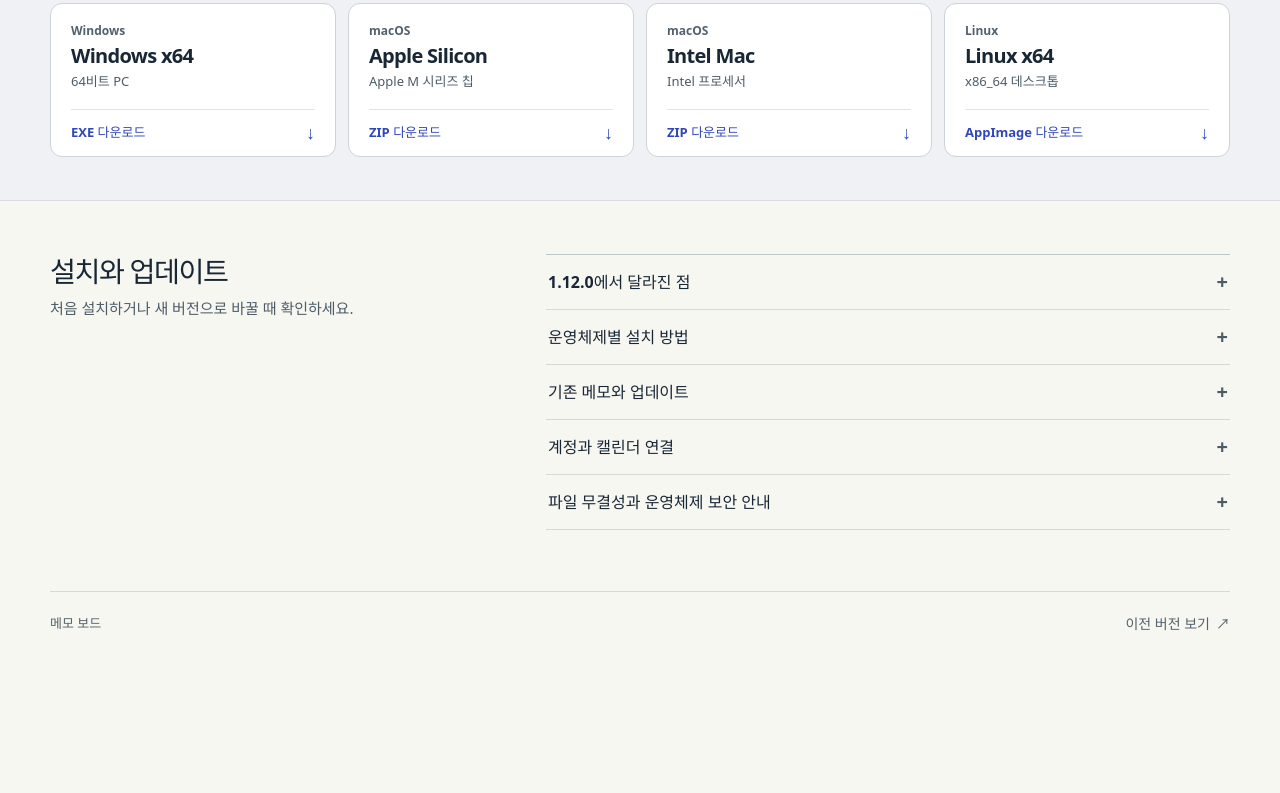
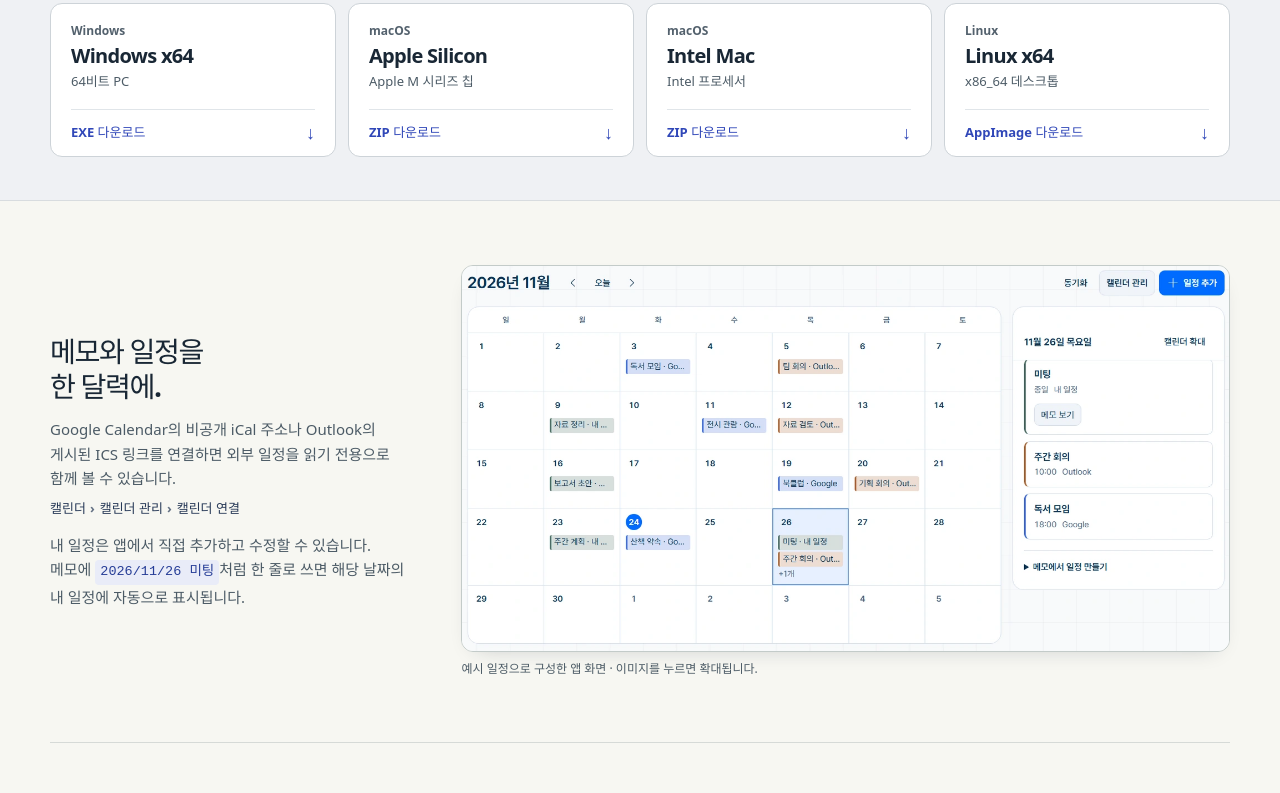
Before and after one commit to katydid0519-ctrl/memo-board-downloads, a plain HTML site: page site/index.html in a window 1280 px wide. Shown: the part 805-1598 px from the top of the page. Before the commit the page ends 1459 px from the top, so only its background shows below. Drawn offline with Linux system fonts and the light colour scheme; a web font is replaced by a local one.

Commit message:
Introduce calendar integration on the download page

```diff
--- a/site/index.html
+++ b/site/index.html
@@ -17,7 +17,7 @@
   <a class="skip" href="#downloads">다운로드로 바로가기</a>
   <header class="mast wrap">
     <a class="brand" href="./" aria-label="메모 보드 홈"><img src="icon.png" width="38" height="38" alt="">메모 보드</a>
-    <nav aria-label="페이지 메뉴"><a href="#downloads">다운로드</a><a href="#install">설치 안내</a><a class="release-nav" href="https://github.com/katydid0519-ctrl/memo-board-downloads/releases/tag/v1.12.0">릴리즈 노트 <span aria-hidden="true">↗</span></a></nav>
+    <nav aria-label="페이지 메뉴"><a href="#downloads">다운로드</a><a href="#calendar">캘린더</a><a href="#install">설치 안내</a><a class="release-nav" href="https://github.com/katydid0519-ctrl/memo-board-downloads/releases/tag/v1.12.0">릴리즈 노트 <span aria-hidden="true">↗</span></a></nav>
   </header>
 
   <main>
@@ -58,6 +58,21 @@
       </div>
     </section>
 
+    <section class="calendar-feature wrap" id="calendar" aria-labelledby="calendar-title">
+      <div class="calendar-copy">
+        <h2 id="calendar-title">메모와 일정을<br>한 달력에.</h2>
+        <p>Google Calendar의 비공개 iCal 주소나 Outlook의 게시된 ICS 링크를 연결하면 외부 일정을 읽기 전용으로 함께 볼 수 있습니다.</p>
+        <ol class="connect-steps" aria-label="앱에서 외부 캘린더 연결하는 순서"><li>캘린더</li><li>캘린더 관리</li><li>캘린더 연결</li></ol>
+        <p><strong>내 일정</strong>은 앱에서 직접 추가하고 수정할 수 있습니다. 메모에 <code>2026/11/26 미팅</code>처럼 한 줄로 쓰면 해당 날짜의 내 일정에 자동으로 표시됩니다.</p>
+      </div>
+      <figure class="calendar-preview">
+        <a href="media/calendar.webp" target="_blank" rel="noopener" aria-label="예시 캘린더 화면 크게 보기 (새 창)">
+          <img src="media/calendar.webp" width="1382" height="694" loading="lazy" alt="색상별 Google·Outlook 일정과 메모로 만든 내 일정을 함께 표시하는 월간 캘린더">
+        </a>
+        <figcaption>예시 일정으로 구성한 앱 화면 · 이미지를 누르면 확대됩니다.</figcaption>
+      </figure>
+    </section>
+
     <section class="installation wrap" id="install" aria-labelledby="install-title">
       <div><h2 id="install-title">설치와 업데이트</h2><p>처음 설치하거나 새 버전으로 바꿀 때 확인하세요.</p></div>
       <div class="help">
--- a/site/site.css
+++ b/site/site.css
@@ -66,6 +66,15 @@ h2 { font-size: clamp(25px, 2.2vw, 36px); font-weight: 730; line-height: 1.22; l
 .architecture { font-size: 13px; color: var(--muted); margin-top: 4px; }
 .file { display: flex; align-items: center; justify-content: space-between; min-height: 35px; gap: 8px; margin-top: 18px; padding-top: 10px; border-top: 1px solid #e0e5e9; color: #3047b8; font-size: 13px; font-weight: 650; }
 .file i { font: 700 18px/1 system-ui; }
+.calendar-feature { display: grid; grid-template-columns: minmax(230px,.75fr) minmax(0,1.6fr); align-items: center; gap: clamp(24px,4vw,64px); padding-block: clamp(36px,5vw,72px); border-bottom: 1px solid var(--line); }
+.calendar-copy p { margin-top: 14px; color: var(--muted); font-size: 15px; line-height: 1.65; }
+.calendar-copy code { display: inline-block; padding: 1px 5px; border-radius: 4px; background: #e9ecf8; color: #273e97; font-size: .9em; white-space: nowrap; }
+.connect-steps { display: flex; align-items: center; flex-wrap: wrap; gap: 4px; list-style: none; padding: 0; margin: 8px 0 0; color: #273957; font-size: 13px; font-weight: 620; }
+.connect-steps li + li::before { content: "›"; margin-right: 5px; color: #647184; }
+.calendar-preview { min-width: 0; }
+.calendar-preview a { display: block; border-radius: 12px; }
+.calendar-preview img { display: block; width: 100%; height: auto; border: 1px solid #c3cbc9; border-radius: inherit; box-shadow: 0 8px 22px -15px #16223750; }
+.calendar-preview figcaption { margin-top: 8px; color: var(--muted); font-size: 12px; }
 .installation { display: grid; grid-template-columns: .8fr 1.2fr; gap: 40px; padding-block: 53px 61px; }
 .help { border-top: 1px solid #bdc8ca; }
 details { border-bottom: 1px solid var(--line); }
@@ -100,6 +109,7 @@ footer > span { font-weight: 690; }
   .band { padding-block: 28px; }
   .packages { grid-template-columns: repeat(2, minmax(0, 1fr)); gap: 9px; margin-top: 15px; }
   .installation { grid-template-columns: 1fr; gap: 20px; padding-block: 33px; }
+  .calendar-feature { grid-template-columns: 1fr; gap: 20px; }
 }
 @media (max-width: 400px) {
   .wrap { width: calc(100% - 28px); }
```
Also changed, not shown: site/media/calendar.webp (added), 1 other file.
